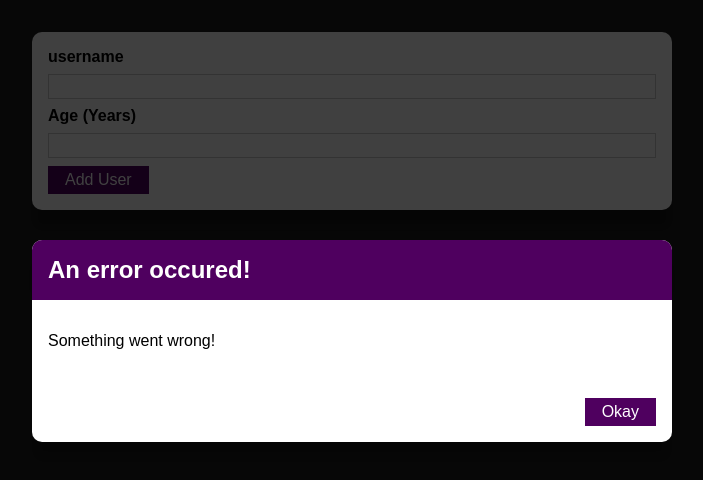
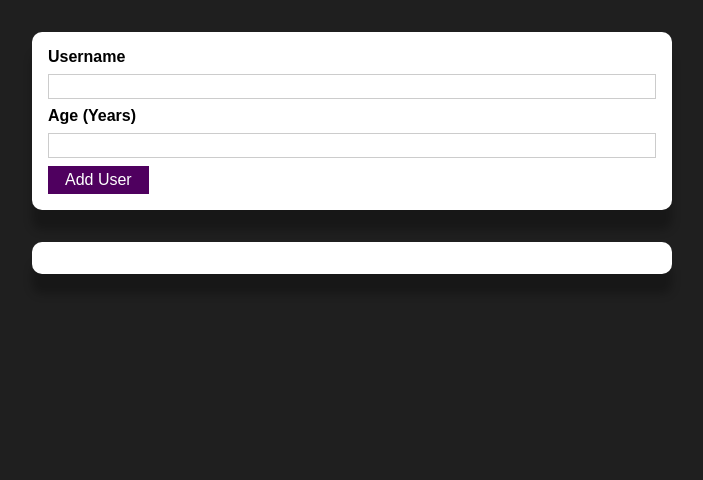
Before and after one commit to lineJeong/react-js-practice, a React (Create React App) app in the folder react-complete-guide/section8/: page / in a window 1280 px wide. Shown: the top 480 px of the page, without its empty margins (288-991 px from the left). Built offline with nearby package versions, Linux system fonts and the light colour scheme.

Commit message:
108. 오류 State 관리하기

```diff
--- a/react-complete-guide/section8/src/components/UI/ErrorModal.js
+++ b/react-complete-guide/section8/src/components/UI/ErrorModal.js
@@ -2,9 +2,9 @@ import styles from "./ErrorModal.module.css";
 import Button from "./Button";
 import Card from "./Card";
 
-function ErrorModal({ title, message }) {
+function ErrorModal({ title, message, onConfirm }) {
   return (
-    <div className={styles.backdrop}>
+    <div className={styles.backdrop} onClick={onConfirm}>
       <Card className={styles.modal}>
         <header className={styles.header}>
           <h2>{title}</h2>
@@ -13,7 +13,7 @@ function ErrorModal({ title, message }) {
           <p>{message}</p>
         </div>
         <footer className={styles.actions}>
-          <Button>Okay</Button>
+          <Button onClick={onConfirm}>Okay</Button>
         </footer>
       </Card>
     </div>
--- a/react-complete-guide/section8/src/components/Users/AddUser.js
+++ b/react-complete-guide/section8/src/components/Users/AddUser.js
@@ -1,3 +1,4 @@
+import { useState } from "react";
 import useInputs from "../../hooks/useInputs";
 
 import styles from "./AddUser.module.css";
@@ -10,21 +11,46 @@ function AddUser({ onAddUser }) {
     username: "",
     age: "",
   });
+  const [error, setError] = useState(null);
 
   const addUserHandler = (e) => {
     e.preventDefault();
-    if (username.trim().length === 0 || age.trim().length === 0) return;
-    if (+age < 1) return;
+    if (username.trim().length === 0 || age.trim().length === 0) {
+      setError({
+        title: "Invalid input",
+        message: "Please enter a valid name and age (non-empty values)",
+      });
+      return;
+    }
+    if (+age < 1) {
+      setError({
+        title: "Invalid age",
+        message: "Please enter a valid age (> 0)",
+      });
+      return;
+    }
     onAddUser(username, age);
     onReset();
   };
 
+  const errorHandler = (e) => {
+    const { target, currentTarget } = e;
+    if (target !== currentTarget) return;
+    setError(null);
+  };
+
   return (
     <>
-      <ErrorModal title="An error occured!" message="Something went wrong!" />
+      {error && (
+        <ErrorModal
+          title={error.title}
+          message={error.message}
+          onConfirm={errorHandler}
+        />
+      )}
       <Card className={styles.input}>
         <form onSubmit={addUserHandler}>
-          <label htmlFor="username">username</label>
+          <label htmlFor="username">Username</label>
           <input
             type="text"
             id="username"
```
